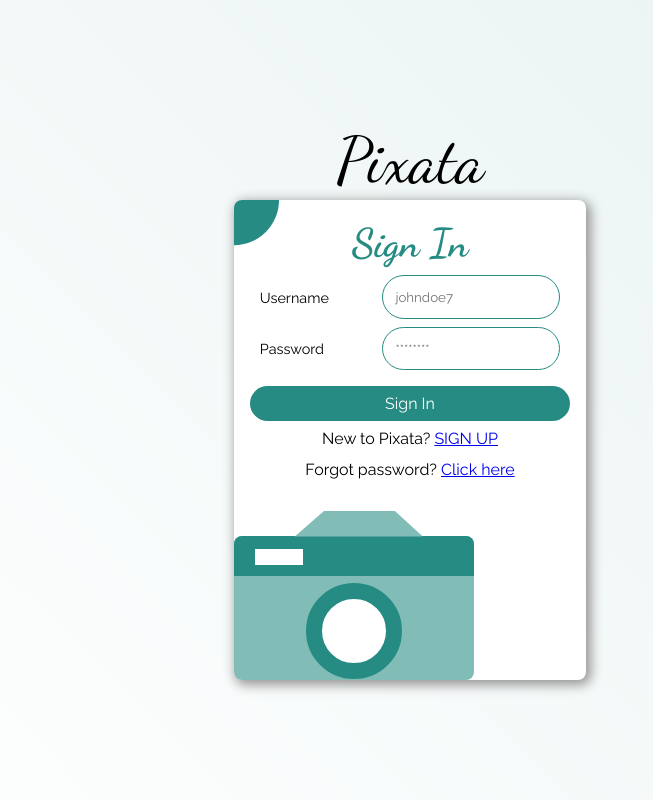
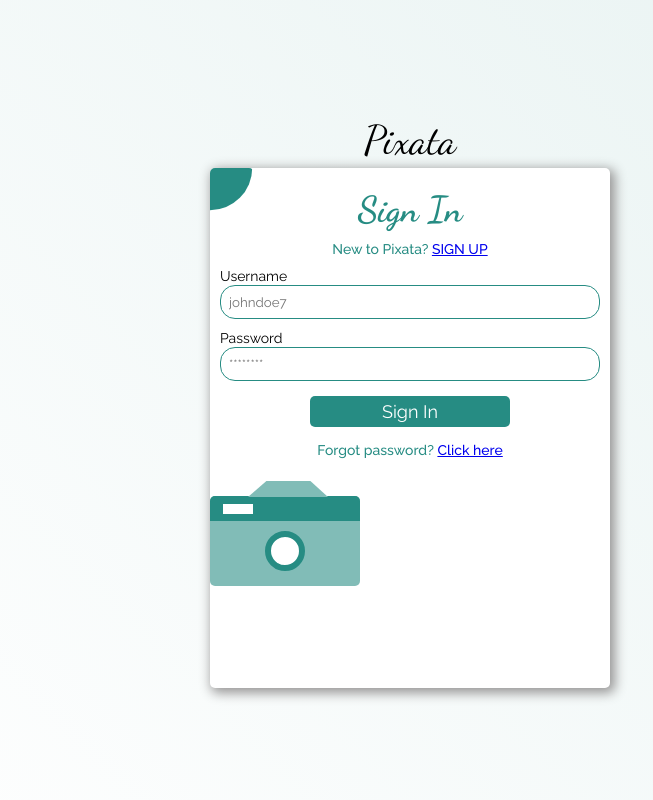
Before and after one commit to nishat65/pixata-javascript-frontend, a Vue app: page /signIn in a window 1280 px wide. Shown: the whole page, without its empty margins (230-883 px from the left). Built offline with nearby package versions, Linux system fonts and the light colour scheme; no server answers; what vue-toastify would draw is missing.

Commit message:
added global fontsize for rem units

```diff
--- a/src/App.vue
+++ b/src/App.vue
@@ -11,4 +11,8 @@ $font_primary: 'Raleway', sans-serif;
   font-family: $font_primary;
   box-sizing: border-box;
 }
+
+html {
+  font-size: 62.5%;
+}
 </style>
--- a/src/components/Auth/SignIn.vue
+++ b/src/components/Auth/SignIn.vue
@@ -5,6 +5,10 @@
       <div class="quarter-circle"></div>
       <div class="heading">
         <div class="heading-signUp">Sign In</div>
+        <div class="text-center">
+          New to Pixata?
+          <router-link to="/">SIGN UP</router-link>
+        </div>
       </div>
       <div>
         <div class="form-group">
@@ -33,10 +37,6 @@
             <Loader />
           </div>
         </button>
-        <p class="text-center">
-          New to Pixata?
-          <router-link to="/">SIGN UP</router-link>
-        </p>
         <p class="forgot-password">
           Forgot password?
           <router-link to="/forgotPassword">Click here</router-link>
@@ -120,25 +120,67 @@ $font-secondary: 'Dancing Script', cursive;
   height: 100vh;
   background: linear-gradient(45deg, $color_white, $color_sky_blue);
 
+  .text-center {
+    @include text-position(center);
+    font-size: 1.4rem;
+    margin: 1rem 0;
+    color: $color_primary;
+    font-weight: 500;
+  }
+
+  .flex-center {
+    @include flexbox(row, center, center);
+  }
+
+  .flex-col-center {
+    @include flexbox(column, center, center);
+
+    .btn-submit {
+      width: 20rem;
+      padding: 0.5rem;
+      font-size: 1.8rem;
+      margin: 0.5rem;
+      border: none;
+      border-radius: 0.5rem;
+      background: $color_primary;
+      color: white;
+      cursor: pointer;
+      outline: none;
+
+      &:disabled {
+        background: gray;
+        cursor: not-allowed;
+      }
+    }
+
+    .forgot-password {
+      @include text-position(center);
+      font-size: 1.4rem;
+      margin: 1rem 0;
+      color: $color_primary;
+      font-weight: 500;
+    }
+  }
+
   .pixata-heading {
     @include text-position(center);
-    margin: 0.1rem;
+    margin: 0.4rem;
     font-size: 4rem;
     font-family: $font-secondary;
   }
 
   .form-container {
-    width: 22rem;
+    width: 40rem;
     padding: 1rem;
     position: relative;
-    height: 30rem;
-    background: $color_white;
+    height: 52rem;
+    background: white;
     border-radius: 0.5rem;
     box-shadow: 3px 3px 12px 2px $gray_dark;
 
     label {
-      width: 7rem;
-      font-size: 0.9rem;
+      font-size: 1.4rem;
+      margin: 0.1rem 0;
     }
 
     input[type='text'] {
@@ -162,71 +204,6 @@ $font-secondary: 'Dancing Script', cursive;
       border-radius: 1.5rem;
     }
 
-    .quarter-circle {
-      background: $color_primary;
-      width: 3.6rem;
-      border-radius: 0.5rem;
-      height: 12%;
-      position: absolute;
-      top: 0px;
-      left: 0px;
-      -webkit-clip-path: circle(78.2% at 0 0);
-      clip-path: circle(78.2% at 0 0);
-    }
-
-    .heading {
-      margin: 0.2rem 0;
-      @include text-position(center);
-
-      &-signUp {
-        font-family: $font-secondary;
-        @include text-position(center);
-        color: $color_primary;
-        font-weight: 800;
-        font-size: 2.5rem;
-      }
-    }
-
-    .form-group {
-      margin: 0.5rem 0;
-      @include flexbox(row, space-evenly, center);
-    }
-  }
-
-  .text-center {
-    @include text-position(center);
-  }
-
-  .flex-center {
-    @include flexbox(row, center, center);
-  }
-
-  .flex-col-center {
-    @include flexbox(column, center, center);
-
-    .btn-submit {
-      width: 20rem;
-      padding: 0.5rem;
-      font-size: 1rem;
-      margin: 0.5rem;
-      border: none;
-      background: $color_primary;
-      color: $color_white;
-      border-radius: 1.5rem;
-      cursor: pointer;
-      outline: none;
-
-      &:disabled {
-        background: gray;
-        cursor: not-allowed;
-      }
-    }
-  }
-
-  .forgot-password {
-    text-align: center;
-    margin: 12px;
-  }
     .camera-body {
       background: $camera-body;
       width: 15rem;
@@ -241,7 +218,7 @@ $font-secondary: 'Dancing Script', cursive;
         width: 8rem;
         height: 8rem;
         position: absolute;
-      top: -1.591rem;
+        top: -1.5rem;
         transform: translateX(3.8rem);
         clip-path: polygon(23% 0%, 78% 0%, 100% 20%, 0 20%);
       }
@@ -262,10 +239,10 @@ $font-secondary: 'Dancing Script', cursive;
       }
 
       .camera-lens {
-      border: 1rem solid $color_primary;
-      width: 6rem;
-      height: 6rem;
-      margin: 0.4rem auto;
+        border: 0.6rem solid $color_primary;
+        width: 4rem;
+        height: 4rem;
+        margin: 1rem auto;
         border-radius: 50%;
         background: $color_white;
       }
@@ -273,13 +250,225 @@ $font-secondary: 'Dancing Script', cursive;
 
     .quarter-circle {
       background: $color_primary;
-    width: 14%;
-    border-radius: 25%;
+      width: 4.4rem;
+      border-radius: 0.5rem;
       height: 12%;
       position: absolute;
       top: 0px;
       left: 0px;
+      -webkit-clip-path: circle(78.2% at 0 0);
       clip-path: circle(78.2% at 0 0);
     }
+
+    .heading {
+      margin: 1rem 0;
+      @include text-position(center);
+
+      &-signUp {
+        font-family: $font-secondary;
+        @include text-position(center);
+        color: $color_primary;
+        font-weight: 800;
+        font-size: 3.6rem;
       }
+    }
+
+    .form-group {
+      margin: 1rem 0;
+      @include flexbox(column, space-between, unset);
+    }
+  }
+}
+// $color_primary: #268c83;
+// $color_sky_blue: #499e9721;
+// $gray_dark: #969595;
+// $gray_medium: #c5c5c5;
+
+// $camera-body: #81bcb7;
+
+// $color_white: #ffffff;
+// $color_black: #000000;
+
+// $font_size: 62.5%;
+// $font_primary: 'Raleway', sans-serif;
+// $font-secondary: 'Dancing Script', cursive;
+
+// @mixin flexbox($direction, $j_cntnt, $a_items) {
+//   display: flex;
+//   flex-direction: $direction;
+//   justify-content: $j_cntnt;
+//   align-items: $a_items;
+// }
+
+// @mixin text-position($pos) {
+//   text-align: $pos;
+// }
+
+// .container {
+//   @include flexbox(column, center, center);
+//   height: 100vh;
+//   background: linear-gradient(45deg, $color_white, $color_sky_blue);
+
+//   .pixata-heading {
+//     @include text-position(center);
+//     margin: 0.1rem;
+//     font-size: 4rem;
+//     font-family: $font-secondary;
+//   }
+
+//   .form-container {
+//     width: 22rem;
+//     padding: 1rem;
+//     position: relative;
+//     height: 30rem;
+//     background: $color_white;
+//     border-radius: 0.5rem;
+//     box-shadow: 3px 3px 12px 2px $gray_dark;
+
+//     label {
+//       width: 7rem;
+//       font-size: 0.9rem;
+//     }
+
+//     input[type='text'] {
+//       border: 1px solid $color_primary;
+//       outline: none;
+//       padding: 0.8rem;
+//       border-radius: 1.5rem;
+//     }
+
+//     input[type='email'] {
+//       border: 1px solid $color_primary;
+//       outline: none;
+//       padding: 0.8rem;
+//       border-radius: 1.5rem;
+//     }
+
+//     input[type='password'] {
+//       border: 1px solid $color_primary;
+//       outline: none;
+//       padding: 0.8rem;
+//       border-radius: 1.5rem;
+//     }
+
+//     .quarter-circle {
+//       background: $color_primary;
+//       width: 3.6rem;
+//       border-radius: 0.5rem;
+//       height: 12%;
+//       position: absolute;
+//       top: 0px;
+//       left: 0px;
+//       -webkit-clip-path: circle(78.2% at 0 0);
+//       clip-path: circle(78.2% at 0 0);
+//     }
+
+//     .heading {
+//       margin: 0.2rem 0;
+//       @include text-position(center);
+
+//       &-signUp {
+//         font-family: $font-secondary;
+//         @include text-position(center);
+//         color: $color_primary;
+//         font-weight: 800;
+//         font-size: 2.5rem;
+//       }
+//     }
+
+//     .form-group {
+//       margin: 0.5rem 0;
+//       @include flexbox(row, space-evenly, center);
+//     }
+//   }
+
+//   .text-center {
+//     @include text-position(center);
+//   }
+
+//   .flex-center {
+//     @include flexbox(row, center, center);
+//   }
+
+//   .flex-col-center {
+//     @include flexbox(column, center, center);
+
+//     .btn-submit {
+//       width: 20rem;
+//       padding: 0.5rem;
+//       font-size: 1rem;
+//       margin: 0.5rem;
+//       border: none;
+//       background: $color_primary;
+//       color: $color_white;
+//       border-radius: 1.5rem;
+//       cursor: pointer;
+//       outline: none;
+
+//       &:disabled {
+//         background: gray;
+//         cursor: not-allowed;
+//       }
+//     }
+//   }
+
+//   .forgot-password {
+//     text-align: center;
+//     margin: 12px;
+//   }
+//   .camera-body {
+//     background: $camera-body;
+//     width: 15rem;
+//     position: relative;
+//     height: 9rem;
+//     top: 2.8rem;
+//     left: -1rem;
+//     border-radius: 0.5rem 0.5rem 0.5rem 0.5rem;
+
+//     .camera-holder {
+//       background: $camera-body;
+//       width: 8rem;
+//       height: 8rem;
+//       position: absolute;
+//       top: -1.591rem;
+//       transform: translateX(3.8rem);
+//       clip-path: polygon(23% 0%, 78% 0%, 100% 20%, 0 20%);
+//     }
+
+//     .camera-flash {
+//       background: $color_white;
+//       width: 3rem;
+//       height: 1rem;
+//       position: absolute;
+//       margin: 0.8rem 1.3rem;
+//     }
+
+//     .camera-strip {
+//       background: $color_primary;
+//       width: 100%;
+//       height: 2.5rem;
+//       border-radius: 0.5rem 0.5rem 0 0;
+//     }
+
+//     .camera-lens {
+//       border: 1rem solid $color_primary;
+//       width: 6rem;
+//       height: 6rem;
+//       margin: 0.4rem auto;
+//       border-radius: 50%;
+//       background: $color_white;
+//     }
+//   }
+
+//   .quarter-circle {
+//     background: $color_primary;
+//     width: 14%;
+//     border-radius: 25%;
+//     height: 12%;
+//     position: absolute;
+//     top: 0px;
+//     left: 0px;
+//     clip-path: circle(78.2% at 0 0);
+//   }
+// }
 </style>
--- a/src/components/Auth/SignUp.vue
+++ b/src/components/Auth/SignUp.vue
@@ -5,6 +5,10 @@
       <div class="quarter-circle"></div>
       <div class="heading">
         <div class="heading-signUp">Sign Up</div>
+        <div class="text-center">
+          Already have an account?
+          <router-link to="/signIn">SIGN IN</router-link>
+        </div>
       </div>
       <div>
         <div class="form-group">
@@ -69,10 +73,6 @@
             <Loader />
           </div>
         </button>
-        <p class="text-center">
-          Already have an account?
-          <router-link to="/signIn">SIGN IN</router-link>
-        </p>
       </div>
     </form>
   </div>
@@ -165,6 +165,10 @@ $font-secondary: 'Dancing Script', cursive;
 
   .text-center {
     @include text-position(center);
+    font-size: 1.4rem;
+    margin: 1rem 0;
+    color: $color_primary;
+    font-weight: 500;
   }
 
   .flex-center {
@@ -177,12 +181,12 @@ $font-secondary: 'Dancing Script', cursive;
     .btn-submit {
       width: 20rem;
       padding: 0.5rem;
-      font-size: 1rem;
+      font-size: 1.8rem;
       margin: 0.5rem;
       border: none;
+      border-radius: 0.5rem;
       background: $color_primary;
       color: white;
-      border-radius: 1.5rem;
       cursor: pointer;
       outline: none;
 
@@ -195,23 +199,23 @@ $font-secondary: 'Dancing Script', cursive;
 
   .pixata-heading {
     @include text-position(center);
-    margin: 0.1rem;
+    margin: 0.4rem;
     font-size: 4rem;
     font-family: $font-secondary;
   }
 
   .form-container {
-    width: 22rem;
+    width: 40rem;
     padding: 1rem;
     position: relative;
-    height: 30rem;
+    height: 52rem;
     background: white;
     border-radius: 0.5rem;
     box-shadow: 3px 3px 12px 2px $gray_dark;
 
     label {
-      width: 7rem;
-      font-size: 0.9rem;
+      font-size: 1.4rem;
+      margin: 0.1rem 0;
     }
 
     input[type='text'] {
@@ -237,7 +241,7 @@ $font-secondary: 'Dancing Script', cursive;
 
     .quarter-circle {
       background: $color_primary;
-      width: 3.6rem;
+      width: 4.4rem;
       border-radius: 0.5rem;
       height: 12%;
       position: absolute;
@@ -248,7 +252,7 @@ $font-secondary: 'Dancing Script', cursive;
     }
 
     .heading {
-      margin: 0.2rem 0;
+      margin: 1rem 0;
       @include text-position(center);
 
       &-signUp {
@@ -256,13 +260,13 @@ $font-secondary: 'Dancing Script', cursive;
         @include text-position(center);
         color: $color_primary;
         font-weight: 800;
-        font-size: 2.5rem;
+        font-size: 3.6rem;
       }
     }
 
     .form-group {
-      margin: 0.5rem 0;
-      @include flexbox(row, space-between, center);
+      margin: 1rem 0;
+      @include flexbox(column, space-between, unset);
     }
   }
 }
--- a/src/components/Post/Post.vue
+++ b/src/components/Post/Post.vue
@@ -11,8 +11,8 @@
           class="nav-profile-image"
         />
         <div class="nav-profile-name">{{ myData.username }}</div>
-        <router-link style="width: 20px; color: black" to="/settings"
-          ><i class="fas fa-cog"></i
+        <router-link style="width: 2rem; color: black" to="/settings"
+          ><i style="font-size: 1.5rem" class="fas fa-cog"></i
         ></router-link>
         <button @click="signOut()" class="sign-out-btn">Sign out</button>
       </div>
@@ -230,7 +230,7 @@ $font-secondary: 'Dancing Script', cursive;
 
     .pixata-heading {
       padding: 0.8rem;
-      font-size: 2rem;
+      font-size: 3.5rem;
       font-family: $font-secondary;
     }
   }
@@ -241,8 +241,8 @@ $font-secondary: 'Dancing Script', cursive;
   }
 
   .nav-profile-image {
-    height: 30px;
-    width: 30px;
+    height: 3rem;
+    width: 3rem;
     border-radius: 50%;
   }
 
@@ -251,15 +251,16 @@ $font-secondary: 'Dancing Script', cursive;
     color: black;
     width: 25%;
     margin: 0 12px;
+    font-size: 1.7rem;
   }
 
   .sign-out-btn {
-    width: 6rem;
+    width: 10rem;
     padding: 13px;
     margin: 0 1.4rem;
     background: #268c839e;
     border: none;
-    font-size: 0.9rem;
+    font-size: 1.5rem;
     outline: none;
     color: white;
     cursor: pointer;
@@ -274,6 +275,7 @@ $font-secondary: 'Dancing Script', cursive;
     width: 600px;
     border: 1px solid #969595;
     box-shadow: 3px 2px 5px 1px #c5c5c5;
+    font-size: 1.65rem;
 
     .card-image-content {
       display: flex;
--- a/src/components/User/GetUser.vue
+++ b/src/components/User/GetUser.vue
@@ -95,7 +95,7 @@ $font-secondary: 'Dancing Script', cursive;
 
 .wrapper {
   margin: 0px 2rem;
-  font-size: 1.1rem;
+  font-size: 2rem;
   width: 50%;
   display: flex;
   flex-direction: column;
--- a/src/components/User/Settings.vue
+++ b/src/components/User/Settings.vue
@@ -127,7 +127,7 @@ $font-secondary: 'Dancing Script', cursive;
 
     .pixata-heading {
       padding: 0.8rem;
-      font-size: 2rem;
+      font-size: 3.5rem;
       font-family: $font-secondary;
     }
   }
@@ -148,15 +148,16 @@ $font-secondary: 'Dancing Script', cursive;
     color: black;
     width: 25%;
     margin: 0 12px;
+    font-size: 1.7rem;
   }
 
   .sign-out-btn {
-    width: 6rem;
+    width: 10rem;
     padding: 13px;
     margin: 0 1.4rem;
     background: $color_primary;
     border: none;
-    font-size: 0.9rem;
+    font-size: 1.5rem;
     outline: none;
     color: white;
     cursor: pointer;
@@ -164,6 +165,7 @@ $font-secondary: 'Dancing Script', cursive;
 }
 .text-center {
   @include text-position(center);
+  font-size: 2rem;
 }
 
 .flex-center {
@@ -172,8 +174,8 @@ $font-secondary: 'Dancing Script', cursive;
   .tab-btn {
     border: none;
     margin: 10px;
-    font-size: 1.2rem;
-    padding: 12px;
+    font-size: 1.8rem;
+    padding: 1.2rem;
     background: $color_primary;
     outline: none;
     cursor: pointer;
@@ -189,6 +191,6 @@ $font-secondary: 'Dancing Script', cursive;
 
 .tab {
   border: 1px solid #ccc;
-  padding: 10px;
+  padding: 1rem;
 }
 </style>
```
Lines whose indentation alone changed are shown as unchanged.
